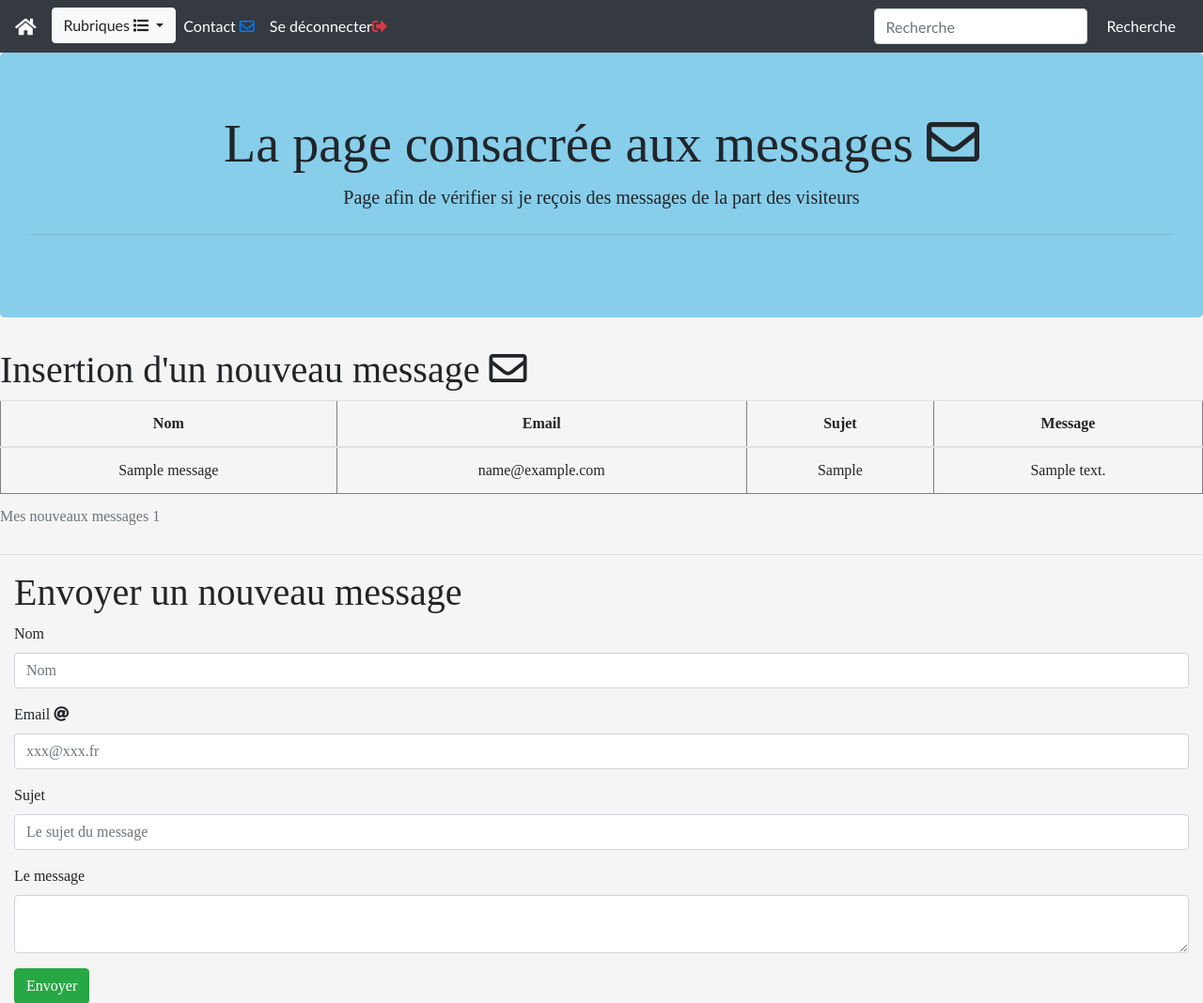
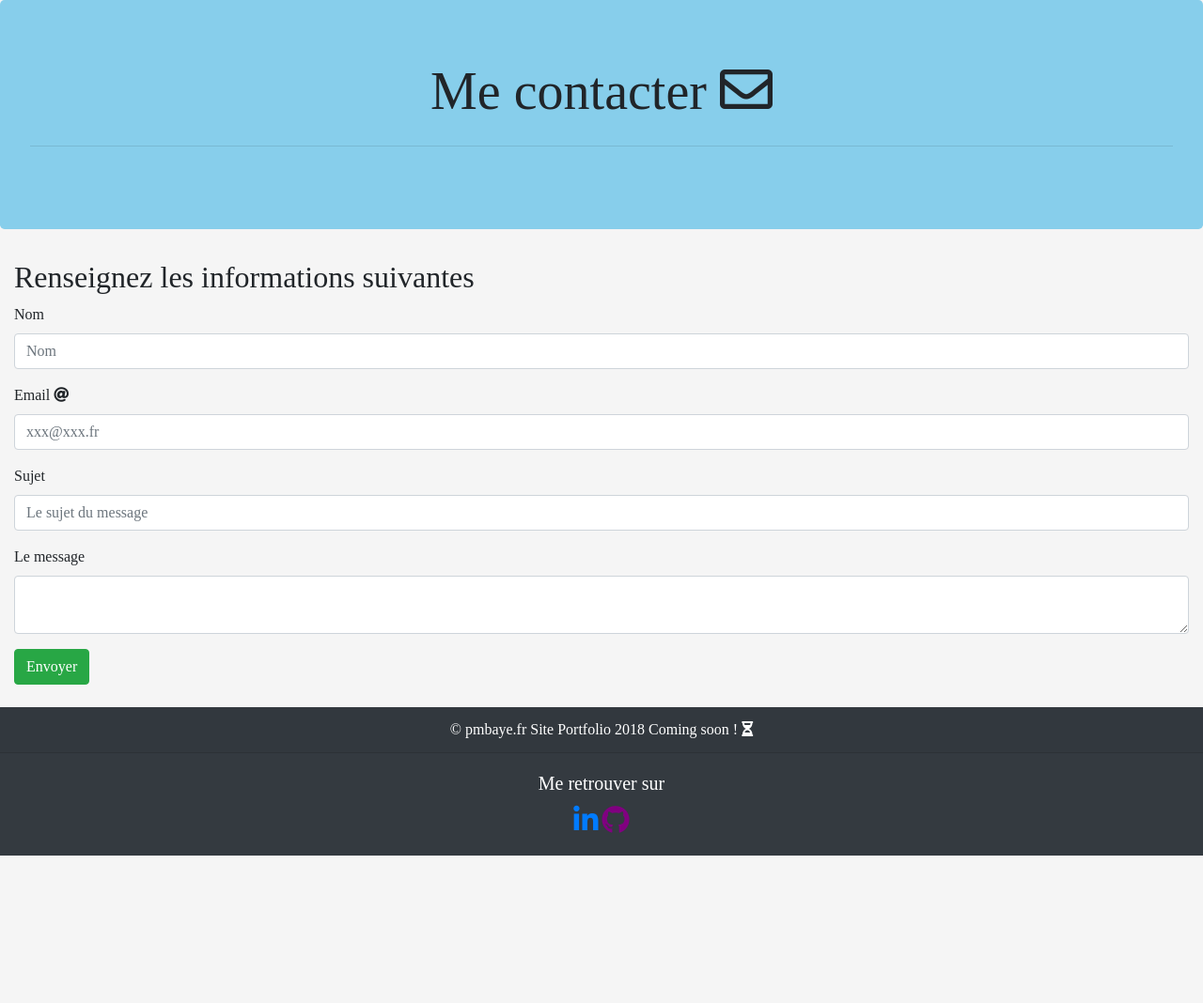
Before and after one commit to POMbaye20/pmbaye_PORTFOLIO, a PHP site: page /messages.php in a window 1280 px wide. Shown: the top 1068 px of the page at 94% size. After the commit the page ends 911 px from the top, so only its background shows below. Run offline with PHP 8.4, Linux system fonts and the light colour scheme; tables that the repository leaves empty hold one stand-in row (values such as "Sample post"); data that the repository does not hold is empty; some libraries are stand-ins or nearby versions.

Commit message:
commit 25
Modif de la page de messages de contact

```diff
--- a/admin/css/style.css
+++ b/admin/css/style.css
@@ -23,6 +23,7 @@ body {
 
 .raccourci {
     text-align: center;
+    font-family: fantasy;
 }
 
 .raccourci_link {
--- a/admin/inc/navigation.inc.php
+++ b/admin/inc/navigation.inc.php
@@ -21,9 +21,6 @@
                 </div>
             </div><!-- fin .dropdown menu déroulant -->
 
-            <li class="nav-item">
-              <a class="nav-link text-white" href="messages.php">Contact <i class="far fa-envelope text-primary"></i></a>
-            </li>
 
             <li class="nav-item">
               <a class="nav-link text-white " href="../admin/index.php?deconnexion=oui" > <?php echo $ligne_utilisateur['pseudo']; ?> Se déconnecter<i class="fas fa-sign-out-alt text-danger"></i></a>
--- a/admin/messages.php
+++ b/admin/messages.php
@@ -8,9 +8,9 @@ if (isset($_POST['nom'])) { // si on a reçu un nouveau message
         $email = addslashes($_POST['email']);
         $sujet = addslashes($_POST['sujet']);
         $message = addslashes($_POST['message']);
-        $pdoCV -> exec(" INSERT INTO t_messages VALUES (NULL, '$nom', '$email', '$sujet', '$message', '1') ");
+        $pdoCV -> exec(" INSERT INTO t_messages VALUES (NULL, '$nom', '$email', '$sujet', '$message') ");
 
-        header("location: ../admin/messages.php");
+        header("location: ../admin/index.php");
             exit();
 
     } // ferme le if n'est pas vide
@@ -44,62 +44,25 @@ if (isset($_GET['id_message'])) { // on récupère ce que je supprime dans l'url
 <body>
 
      <!-- Ici, j'inclus ma page navigation.php -->
-     <?php require 'inc/navigation.inc.php'; ?>
+     <?php //require 'inc/navigation.inc.php'; ?>
 
 
      <div class="jumbotron"><!-- début .jumbotron -->
-        <h1 class="display-4">La page consacrée aux messages <i class="far fa-envelope"></i></h1>
-        <p class="lead">Page afin de vérifier si je reçois des messages de la part des visiteurs</p>
+        <h1 class="display-4">Me contacter <i class="far fa-envelope"></i></h1>
+
         <hr class="my-4">
 
     </div><!-- fin ..jumbotron -->
 
 
 
-<h1>Insertion d'un nouveau message <i class="far fa-envelope"></i></h1>
-    <?php
-        //requête popur compter et chercher plusieurs enregistrements on ne peut compter que si on a un prépare
-        $sql = $pdoCV -> prepare("SELECT * FROM t_messages");
-        $sql -> execute();
-        $nbr_messages = $sql -> rowCount();
-    ?>
-
-   <div class="table_message">
-        <table class="table table-hover" border="1">
-        <caption>Mes nouveaux messages <?php echo $nbr_messages; ?> </caption>
-            <thead>
-                <tr>
-                    <th>Nom</th>
-                    <th>Email</th>
-                    <th>Sujet</th>
-                    <th>Message</th>
-
-                </tr>
-            </thead>
-
-            <tbody>
-            <?php  while($ligne_message = $sql -> fetch())
-                {
-            ?>
-                <tr>
-                    <td><?php echo $ligne_message['nom']; ?></td>
-                    <td><?php echo $ligne_message['email'];  ?></td>
-                    <td><?php echo $ligne_message['sujet']; ?></td>
-                    <td><?php echo $ligne_message['message']; ?></td>
-                </tr>
-                <?php
-                    }  // fin de la boucle while
-                ?>
-            </tbody>
-
-        </table><!-- fin <table> -->
-   </div>
-    <hr>
-    <!-- Insertion d'un nouveau message de la part d'un visiteur dans le formulaire  -->
-
        <div class="container-fluid">
 
-        <h1 >Envoyer un nouveau message</h1>
+
+
+
+        <h2>Renseignez les informations suivantes</h2>
+
 
             <form class="form_message" action="messages.php" method="post">
                <div class="form-group">
```
Also changed, not shown: admin/index.php (+4 -4 lines).
